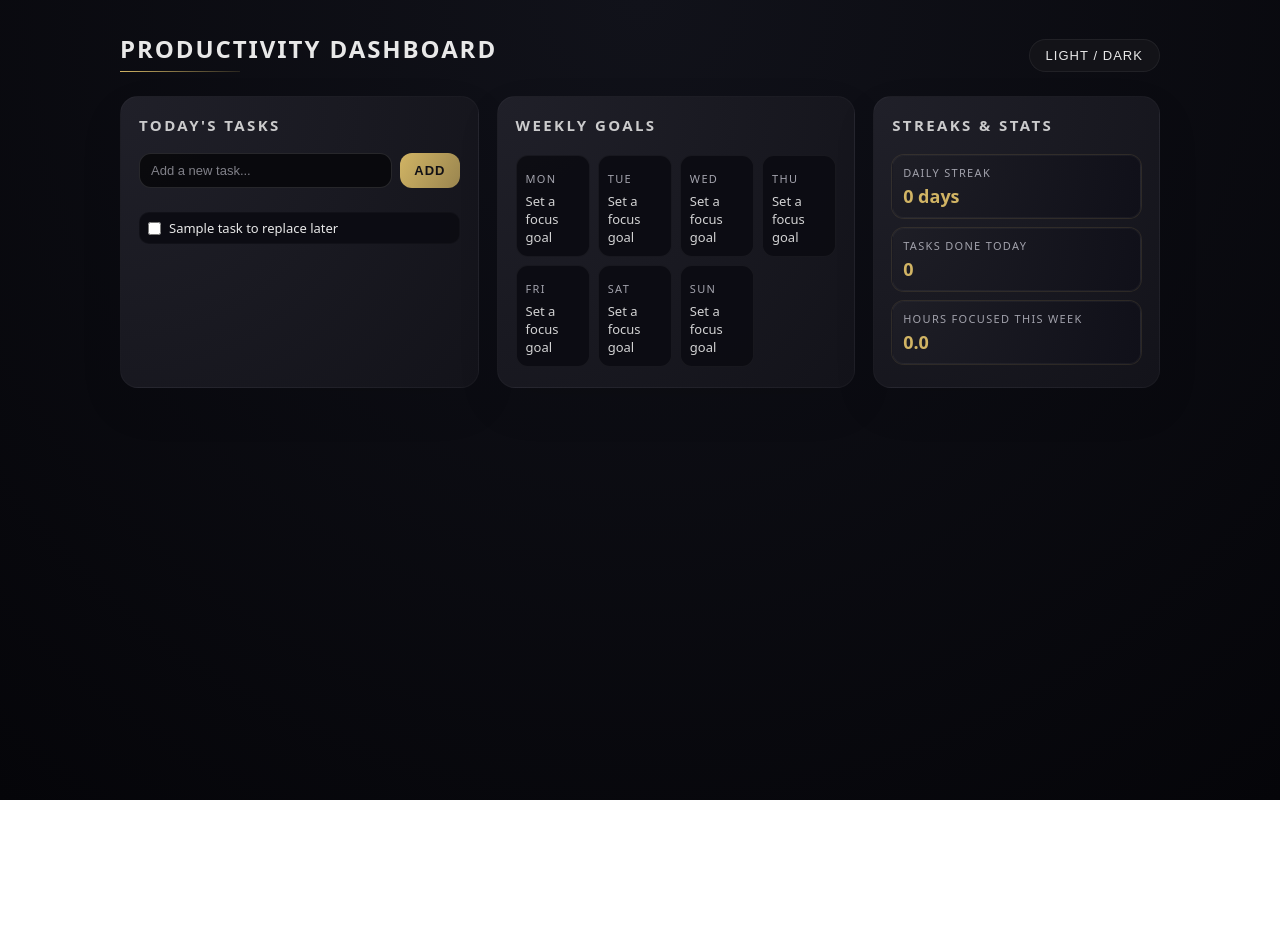
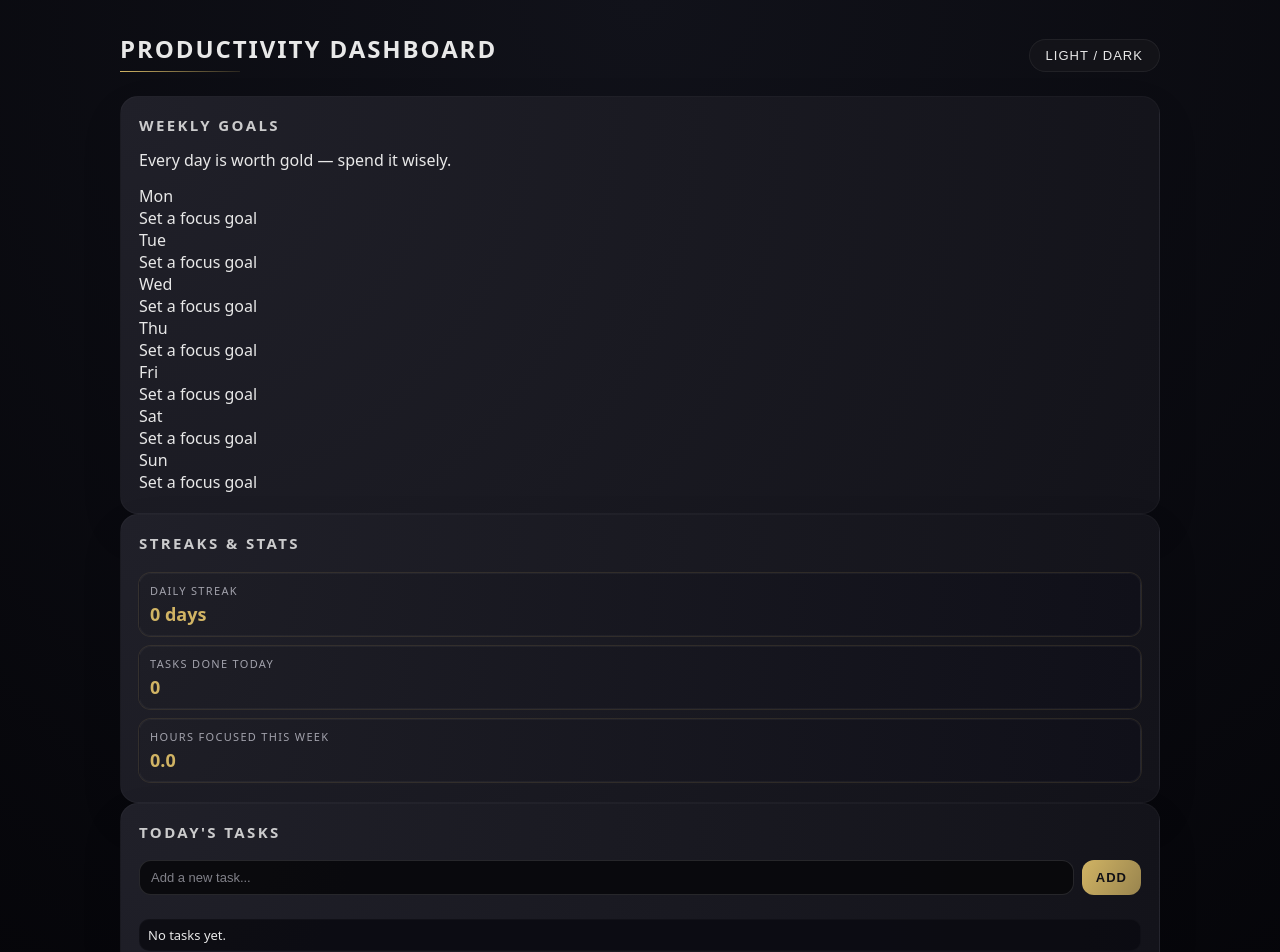
Before and after one commit to NedyCLips/Productivity-Dashboard, a React (Vite) app: page / in a window 1280 px wide. Shown: the top 952 px of the page. Before the commit the page ends 800 px from the top, so only its background shows below. Built offline with nearby package versions, Linux system fonts and the light colour scheme.

Commit message:
Implement task management in App component
Changed the layout moved the calendar to the left , center stats, right tasks and integrated full task logic like: add, toggle enter key. Using React.

```diff
--- a/src/App.jsx
+++ b/src/App.jsx
@@ -1,4 +1,33 @@
+import { useState } from "react";
+
 export default function App() {
+  const [tasks, setTasks] = useState([]);
+  const [newTask, setNewTask] = useState("");
+
+  function handleAddTask() {
+    const trimmed = newTask.trim();
+    if (!trimmed) return;
+    const next = [
+      { id: Date.now(), text: trimmed, done: false },
+      ...tasks,
+    ];
+    setTasks(next);
+    setNewTask("");
+  }
+
+  function handleToggleTask(id) {
+    const next = tasks.map((t) =>
+      t.id === id ? { ...t, done: !t.done } : t
+    );
+    setTasks(next);
+  }
+
+  function handleKeyDown(e) {
+    if (e.key === "Enter") handleAddTask();
+  }
+
+  const tasksDone = tasks.filter((t) => t.done).length;
+
   return (
     <div className="app">
       <header className="app-header">
@@ -9,59 +38,23 @@ export default function App() {
         <button className="mode-toggle">Light / Dark</button>
       </header>
 
-      <main className="app-grid">
-        <section className="card">
-          <h2>Today&apos;s Tasks</h2>
-          <div className="tasks-input-row">
-            <input
-              type="text"
-              placeholder="Add a new task..."
-              className="text-input"
-            />
-            <button className="primary-button">Add</button>
-          </div>
-          <ul className="tasks-list">
-            <li className="task-item">
-              <input type="checkbox" />
-              <span>Sample task to replace later</span>
-            </li>
-          </ul>
-        </section>
+      <main className="app-grid-3">
 
-        <section className="card">
+        {/* LEFT - WEEKLY GOALS */}
+        <section className="card large-card">
           <h2>Weekly Goals</h2>
-          <div className="week-grid">
-            <div className="day-cell">
-              <span className="day-label">Mon</span>
-              <p className="day-goal">Set a focus goal</p>
-            </div>
-            <div className="day-cell">
-              <span className="day-label">Tue</span>
-              <p className="day-goal">Set a focus goal</p>
-            </div>
-            <div className="day-cell">
-              <span className="day-label">Wed</span>
-              <p className="day-goal">Set a focus goal</p>
-            </div>
-            <div className="day-cell">
-              <span className="day-label">Thu</span>
-              <p className="day-goal">Set a focus goal</p>
-            </div>
-            <div className="day-cell">
-              <span className="day-label">Fri</span>
-              <p className="day-goal">Set a focus goal</p>
-            </div>
-            <div className="day-cell">
-              <span className="day-label">Sat</span>
-              <p className="day-goal">Set a focus goal</p>
-            </div>
-            <div className="day-cell">
-              <span className="day-label">Sun</span>
-              <p className="day-goal">Set a focus goal</p>
-            </div>
+          <p className="gold-note">Every day is worth gold — spend it wisely.</p>
+          <div className="week-grid-big">
+            {["Mon","Tue","Wed","Thu","Fri","Sat","Sun"].map((day) => (
+              <div key={day} className="day-cell-big">
+                <span className="day-label-big">{day}</span>
+                <p className="day-goal-big">Set a focus goal</p>
+              </div>
+            ))}
           </div>
         </section>
 
+        {/* CENTER - STATS */}
         <section className="card">
           <h2>Streaks & Stats</h2>
           <div className="stats-row">
@@ -69,16 +62,57 @@ export default function App() {
               <div className="stat-label">Daily streak</div>
               <div className="stat-value">0 days</div>
             </div>
+
             <div className="stat-block">
               <div className="stat-label">Tasks done today</div>
-              <div className="stat-value">0</div>
+              <div className="stat-value">{tasksDone}</div>
             </div>
+
             <div className="stat-block">
               <div className="stat-label">Hours focused this week</div>
               <div className="stat-value">0.0</div>
             </div>
           </div>
         </section>
+
+        {/* RIGHT - TASKS */}
+        <section className="card">
+          <h2>Today&apos;s Tasks</h2>
+
+          <div className="tasks-input-row">
+            <input
+              type="text"
+              placeholder="Add a new task..."
+              className="text-input"
+              value={newTask}
+              onChange={(e) => setNewTask(e.target.value)}
+              onKeyDown={handleKeyDown}
+            />
+            <button className="primary-button" onClick={handleAddTask}>
+              Add
+            </button>
+          </div>
+
+          <ul className="tasks-list">
+            {tasks.length === 0 && (
+              <li className="task-item">
+                <span>No tasks yet.</span>
+              </li>
+            )}
+
+            {tasks.map((task) => (
+              <li key={task.id} className="task-item">
+                <input
+                  type="checkbox"
+                  checked={task.done}
+                  onChange={() => handleToggleTask(task.id)}
+                />
+                <span>{task.text}</span>
+              </li>
+            ))}
+          </ul>
+        </section>
+
       </main>
     </div>
   );
```
